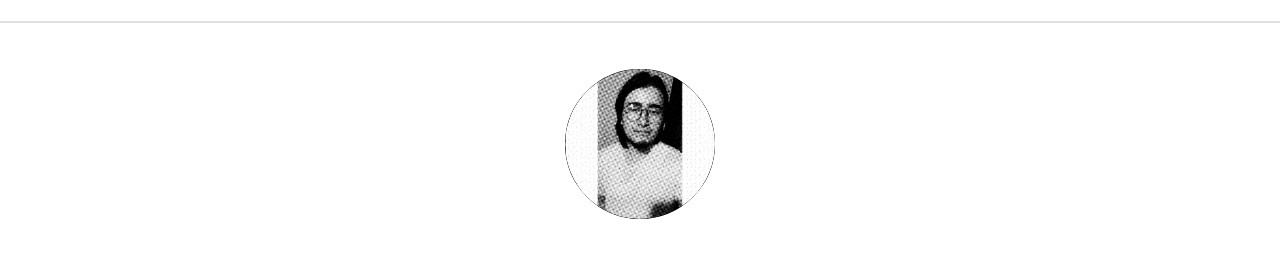
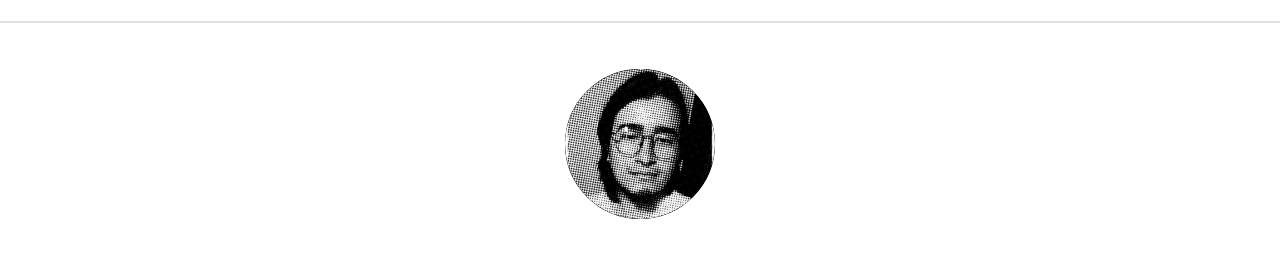
Before and after one commit to Areshkew/portfolio, a plain HTML site: page index.html in a window 1280 px wide. Shown: the part 59-316 px from the top of the page. Drawn offline with Linux system fonts and the light colour scheme; a web font is replaced by a local one.

Commit message:
Fix image sizing.

```diff
--- a/style.css
+++ b/style.css
@@ -1592,8 +1592,8 @@ body::before {
   border-radius: 50%;
   padding: 3px;
   background-image: url('imgs/me.webp');
-  background-size: cover;
-  background-position: center center;
+  background-size: 256px;
+  background-position: center -2px;
   mask: linear-gradient(#fff 0 0) content-box, linear-gradient(#fff 0 0);
   mask-composite: xor;
 }
```
